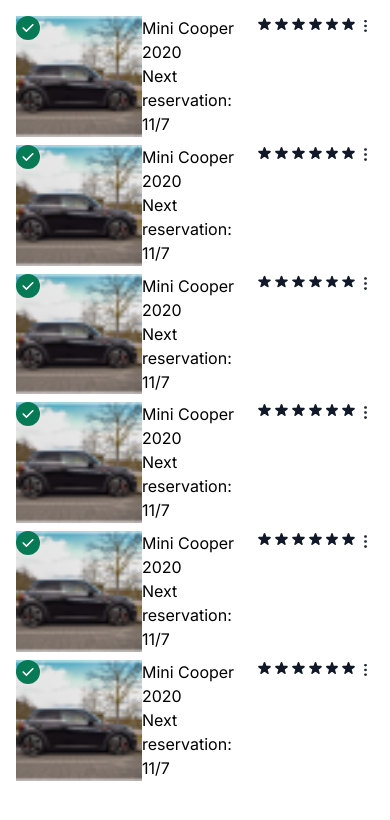
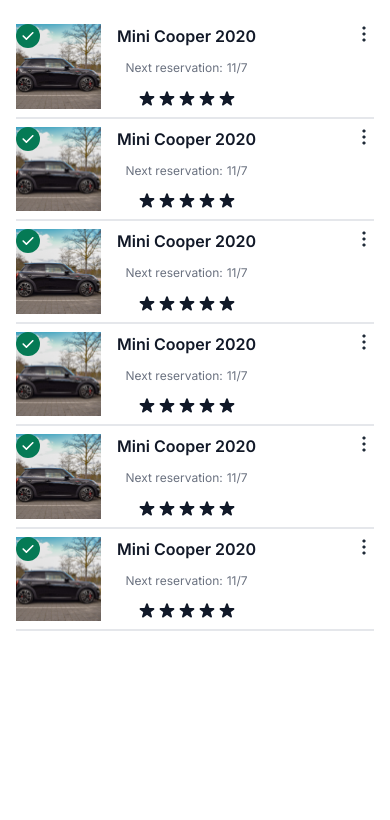
Before and after one commit to svnoliveira/car-tables, a Next.js app: page / in a window 390 px wide. Shown: the top 820 px of the page. Built offline with nearby package versions, Linux system fonts and the light colour scheme.

Commit message:
style: mobile styling completed

```diff
--- a/src/components/CarCard/index.tsx
+++ b/src/components/CarCard/index.tsx
@@ -11,13 +11,18 @@
 
 export const CarCard = ({ car }: ICarCardProps) => {
   return (
-    <li className="flex justify-between relative w-full md:table-row">
+    <li className="flex relative w-full gap-4 py-2 border-b-2 border-gray-200 sm:gap-[15dvw] md:table-row">
       <CarImage picture={car.picture} name={car.name} />
-      <ReservationInfo name={car.name} nextReservation={car.nextReservation} />
+      <ReservationInfo
+        name={car.name}
+        nextReservation={car.nextReservation}
+        rating={car.rating}
+      />
       <StatusButton available={car.status} />
-      <RatingStars rating={car.rating} />
-      <div className="block md:table-cell">
-        <Image className="object-contain w-5 h-5"
+      <RatingStars rating={car.rating} mobile={false} />
+      <div className="block md:table-cell ml-auto">
+        <Image
+          className="object-contain w-5 h-5"
           src="/icons/action.svg"
           alt="3 dots Icon, simbolizing the menu"
           height={20}
--- a/src/components/CarImage/index.tsx
+++ b/src/components/CarImage/index.tsx
@@ -1,20 +1,20 @@
 import Image from "next/image";
 interface ICarImageProps {
-    picture: string
-    name: string
-};
+  picture: string;
+  name: string;
+}
 
-export const CarImage = ({picture, name}:ICarImageProps) => {
-    return(
+export const CarImage = ({ picture, name }: ICarImageProps) => {
+  return (
     <div className="block md:table-cell">
-        <Image
+      <Image className="object-contain w-[85px] h-auto"
         src={picture}
         alt={`Photo of the car ${name}`}
-          height={150}
-          width={150}
+        height={85}
+        width={85}
         priority
       />
       <span className="hidden md:block">{name}</span>
     </div>
-    )
-}
+  );
+};
--- a/src/components/CarList/index.tsx
+++ b/src/components/CarList/index.tsx
@@ -6,7 +6,7 @@
   return (
     <section className="flex w-full md:table">
       <Header />
-      <ul className="flex flex-col w-full p-4 gap-2 md:table-row-group">
+      <ul className="flex flex-col w-full p-4 md:table-row-group">
         {carDatabase.map((car) => (
           <CarCard key={car.id} car={car} />
         ))}
--- a/src/components/RatingStars/index.tsx
+++ b/src/components/RatingStars/index.tsx
@@ -2,15 +2,19 @@
 
 interface IRatingStars {
   rating: number;
+  mobile: boolean;
 }
 
-export const RatingStars = ({ rating }: IRatingStars) => {
+export const RatingStars = ({ rating, mobile }: IRatingStars) => {
   const getStarList = (n: number) => {
-    return Array.from({ length: n + 1 }, (_, i) => i);
+    if (n === 0) {
+        return []
+    }
+    return Array.from({ length: n }, (_, i) => i);
   };
 
   return (
-    <div className="flex md:table-cell">
+    <div className={`${mobile ? "flex md:hidden" : "hidden md:table-cell"}`}>
       <ul className="flex flex-row">
         {getStarList(rating).map((star) => (
           <li key={star}>
--- a/src/components/ReservationInfo/index.tsx
+++ b/src/components/ReservationInfo/index.tsx
@@ -1,19 +1,26 @@
+import { RatingStars } from "../RatingStars";
+
 interface IReservationInfoProps {
   name: string;
   nextReservation: Date;
+  rating: number;
 }
 
 export const ReservationInfo = ({
   name,
   nextReservation,
+  rating,
 }: IReservationInfoProps) => {
   return (
-    <div className="block md:table-cell">
-      <span className="block md:hidden">{name}</span>
-      <span className="block md:hidden">Next reservation: </span>
-      <span>{`${
-        nextReservation.getMonth() + 1
-      }/${nextReservation.getUTCDate()}`}</span>
+    <div className="flex flex-col justify-between items-center md:table-cell">
+      <span className="block text-base font-semibold text-gray-900 md:hidden">{name}</span>
+      <div className="flex gap-1 text-xs font-normal text-gray-500">
+        <span className="block md:hidden">Next reservation: </span>
+        <span>{`${
+          nextReservation.getMonth() + 1
+        }/${nextReservation.getUTCDate()}`}</span>
+      </div>
+      <RatingStars rating={rating} mobile={true} />
     </div>
   );
 };
--- a/src/components/StatusButton/index.tsx
+++ b/src/components/StatusButton/index.tsx
@@ -7,7 +7,7 @@
 export const StatusButton = ({ available }: IStatusButton) => {
   return (
     <>
-      <div className="block absolute top-0 left-0 md:hidden">
+      <div className="block absolute top-2 left-0 md:hidden">
         <Image
           src={`/icons/${available ? "success" : "failure"}.svg`}
           alt={`${
```
Also changed, not shown: public/mini-cooper-2020.png. Lines whose indentation alone changed are shown as unchanged.
